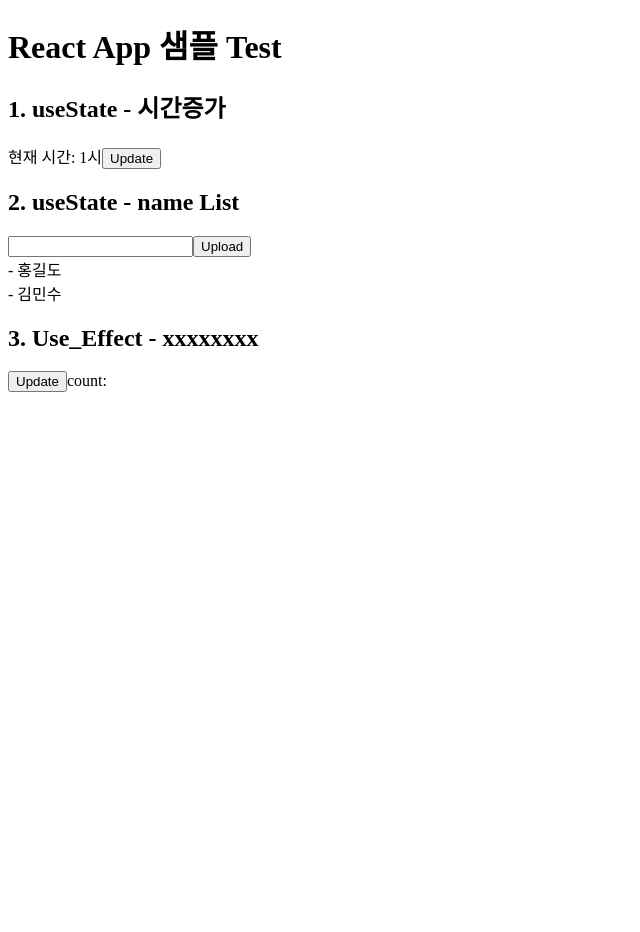
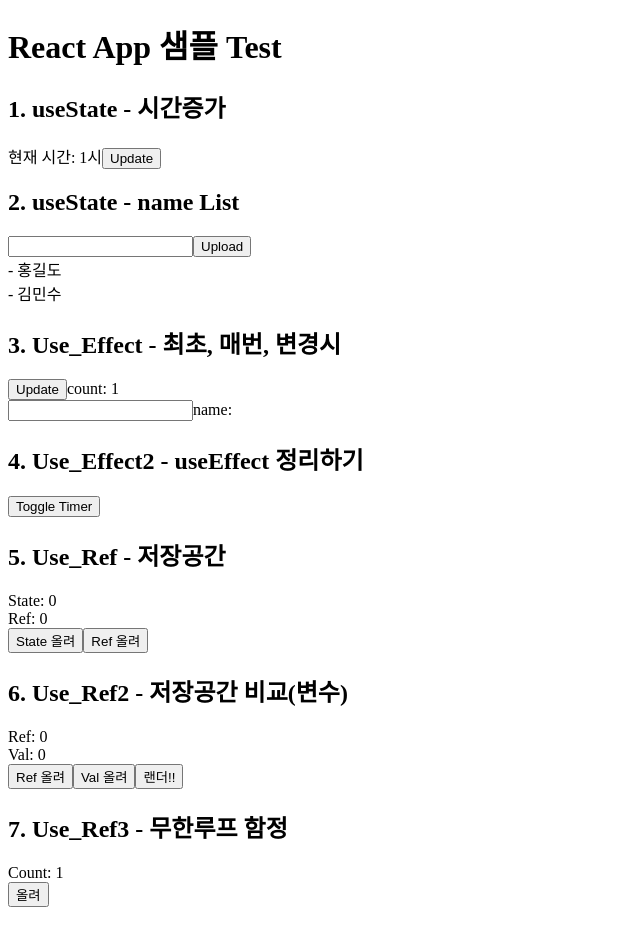
Before and after one commit to HongSun2da/react-star, a React (Create React App) app: page / in a window 1280 px wide. Shown: the top 932 px of the page, without its empty margins (0-640 px from the left). Before the commit the page ends 800 px from the top, so only its background shows below. Built offline with nearby package versions, Linux system fonts and the light colour scheme.

Commit message:
useEffect, useRef TEST 샘플

```diff
--- a/src/App.js
+++ b/src/App.js
@@ -1,10 +1,13 @@
 import { useState } from 'react';
 
 function App() {
+  console.log('App 시작 ============');
 
+  console.log('App 종료 ============');
   return (
     <div>
       <h1>React App 샘플 Test</h1>
+
     </div>
   );
 }
--- a/src/Use_Effect.js
+++ b/src/Use_Effect.js
@@ -1,17 +1,45 @@
-import { useState } from 'react';
+import { useEffect, useState } from 'react';
 
 function Use_Effect() {
   console.log('Use_Effect 시작 ============');
   const [count, setCount] = useState(1);
+  const [name, setName] = useState('');
 
+  const handleCountUpdate = () => {
+    setCount(count + 1);
+  };
+
+  const handleInputChange = (e) => {
+    setName(e.target.value);
+  };
+
+  // useEffect은 화면 랜더링 이후에 발생 함
+  useEffect(() => {
+    console.log("useEffect '최초' 랜더링");
+  }, []);
+
+  useEffect(() => {
+    console.log("useEffect '매번' 랜더링");
+  });
+
+  useEffect(() => {
+    console.log("useEffect 'count 변경시' 랜더링");
+  }, [count]);
+
+  useEffect(() => {
+    console.log("useEffect 'name 변경시' 랜더링");
+  }, [name]);
 
   console.log('Use_Effect 종료 ============');
   return (
     <div>
-      <h2>3. Use_Effect - xxxxxxxx</h2>
+      <h2>3. Use_Effect - 최초, 매번, 변경시</h2>
 
-      <button>Update</button>
-      <span>count: </span>
+      <button onClick={handleCountUpdate}>Update</button>
+      <span>count: {count}</span>
+      <br/>
+      <input type='text' value={name} onChange={handleInputChange}></input>
+      <span>name: {name}</span>
     </div>
   );
 }
--- /dev/null
+++ b/src/Use_Effect2.js
@@ -0,0 +1,19 @@
+import { useEffect, useState } from 'react';
+import Timer from './component/Timer';
+
+function Use_Effect2() {
+  console.log('Use_Effect2 시작 ============');
+  const [showTimer, setShowTimer] = useState(false);
+
+
+  console.log('Use_Effect2 종료 ============');
+  return (
+    <div>
+      <h2>4. Use_Effect2 - useEffect 정리하기</h2>
+      {showTimer && <Timer />}
+      <button onClick={() => setShowTimer(!showTimer)}>Toggle Timer</button>
+    </div>
+  );
+}
+
+export default Use_Effect2;
--- /dev/null
+++ b/src/Use_Ref.js
@@ -0,0 +1,30 @@
+import { useState, useRef } from 'react';
+
+function Use_Ref() {
+  console.log('Use_Ref 시작 ============');
+  const [count, setCount] = useState(0);
+  const countRef = useRef(0);
+
+  const incresaseCountState = () => {
+      setCount(count + 1);
+  };
+
+  const incresaseCountRef = () => {
+    countRef.current = countRef.current + 1;
+    console.log("Ref: " + countRef.current );
+};
+
+  console.log('Use_Ref 종료 ============');
+  return (
+    <div>
+      <h2>5. Use_Ref - 저장공간</h2>
+
+      <div>State: {count}</div>
+      <div>Ref: {countRef.current}</div>
+      <button onClick={incresaseCountState}>State 올려</button>
+      <button onClick={incresaseCountRef}>Ref 올려</button>
+    </div>
+  );
+}
+
+export default Use_Ref;
--- /dev/null
+++ b/src/Use_Ref2.js
@@ -0,0 +1,37 @@
+import { useState, useRef } from 'react';
+
+function Use_Ref2() {
+  console.log('Use_Ref2 시작 ============');
+  const [render, setRender] = useState(0);
+  const countRef = useRef(0);   // 값 유지 됨
+  let countVal = 0;             // 리랜더시 무조건 초기화 됨
+
+  const doRendering = () => {
+    setRender(render + 1);
+  };
+
+  const increaseRef = () => {
+    countRef.current = countRef.current + 1;
+    console.log("Ref: " + countRef.current );
+  };
+
+  const increaseVal = () => {
+    countVal = countVal + 1;
+    console.log("Val: " + countVal );
+  };
+
+  console.log('Use_Ref2 종료 ============');
+  return (
+    <div>
+      <h2>6. Use_Ref2 - 저장공간 비교(변수)</h2>
+
+      <div>Ref: {countRef.current}</div>
+      <div>Val: {countVal}</div>
+      <button onClick={increaseRef}>Ref 올려</button>
+      <button onClick={increaseVal}>Val 올려</button>
+      <button onClick={doRendering}>랜더!!</button>
+    </div>
+  );
+}
+
+export default Use_Ref2;
--- /dev/null
+++ b/src/Use_Ref3.js
@@ -0,0 +1,29 @@
+import { useState, useEffect, useRef } from 'react';
+
+function Use_Ref3() {
+  console.log('Use_Ref3 시작 ============');
+  const [count, setCount] = useState(1);
+  const [renderCount, setRenderCount] = useState(1);
+  const renderCountRef = useRef(0);
+
+  useEffect(() => {
+    //console.log('랜더링!!!');
+    //setRenderCount(renderCount + 1);    // 무한루프 발생 함
+
+    renderCountRef.current = renderCountRef.current + 1;
+    console.log('랜더링 수: ' + renderCountRef.current );
+
+  });
+
+  console.log('Use_Ref3 종료 ============');
+  return (
+    <div>
+      <h2>7. Use_Ref3 - 무한루프 함정</h2>
+
+      <div>Count: {count}</div>
+      <button onClick={() => {setCount(count + 1)}}>올려</button>
+    </div>
+  );
+}
+
+export default Use_Ref3;
--- /dev/null
+++ b/src/Use_Ref4.js
@@ -0,0 +1,28 @@
+import { useState, useEffect, useRef } from 'react';
+
+function Use_Ref4() {
+  console.log('Use_Ref4 시작 ============');
+  const inputRef = useRef();
+
+  useEffect(() => {
+    //console.log(inputRef);
+    inputRef.current.focus();
+  }, []);
+
+  const login = () => {
+    alert(`환영합니다. ${inputRef.current.value}`);
+    inputRef.current.focus();
+  };
+
+  console.log('Use_Ref4 종료 ============');
+  return (
+    <div>
+      <h2>8. Use_Ref4 - DOM 요소접근</h2>
+
+      <input ref={inputRef} type='text' placeholder='username'></input>
+      <button onClick={login}>로그인</button>
+    </div>
+  );
+}
+
+export default Use_Ref4;
--- /dev/null
+++ b/src/component/Timer.js
@@ -0,0 +1,25 @@
+import React, {useEffect} from "react";
+
+const Timer = (props) => {
+    console.log('Timer 시작 ============');
+    useEffect(() => {
+        const timer = setInterval(() => {
+            console.log("타이머 돌아가는중....");
+        }, 1000);
+
+        // 컴포넌트 언마운트 할때 => setInterval 정리 작업
+        return () => {
+            clearInterval(timer);
+            console.log("타이머 종료되었습니다.");
+        }
+    }, []);
+
+    console.log('Timer 종료 ============');
+    return (
+        <div>
+            <span>타이머를 시작 합니다.</span>
+        </div>
+    );
+};
+
+export default Timer;
--- a/src/index.js
+++ b/src/index.js
@@ -7,15 +7,27 @@
 import Use_State from './Use_State';
 import Use_State2 from './Use_State2';
 import Use_Effect from './Use_Effect';
+import Use_Effect2 from './Use_Effect2';
+import Use_Ref from './Use_Ref';
+import Use_Ref2 from './Use_Ref2';
+import Use_Ref3 from './Use_Ref3';
+import Use_Ref4 from './Use_Ref4';
 
 const root = ReactDOM.createRoot(document.getElementById('root'));
 root.render(
-  <React.StrictMode>
-    <App />
-    <Use_State />
-    <Use_State2 />
-    <Use_Effect />
-  </React.StrictMode>
+  //<React.StrictMode>
+    <div>
+      <App />
+      <Use_State />
+      <Use_State2 />
+      <Use_Effect />
+      <Use_Effect2 />
+      <Use_Ref />
+      <Use_Ref2 />
+      <Use_Ref3 />
+      <Use_Ref4 />
+    </div>
+  //</React.StrictMode>
 );
 
 // If you want to start measuring performance in your app, pass a function
```
